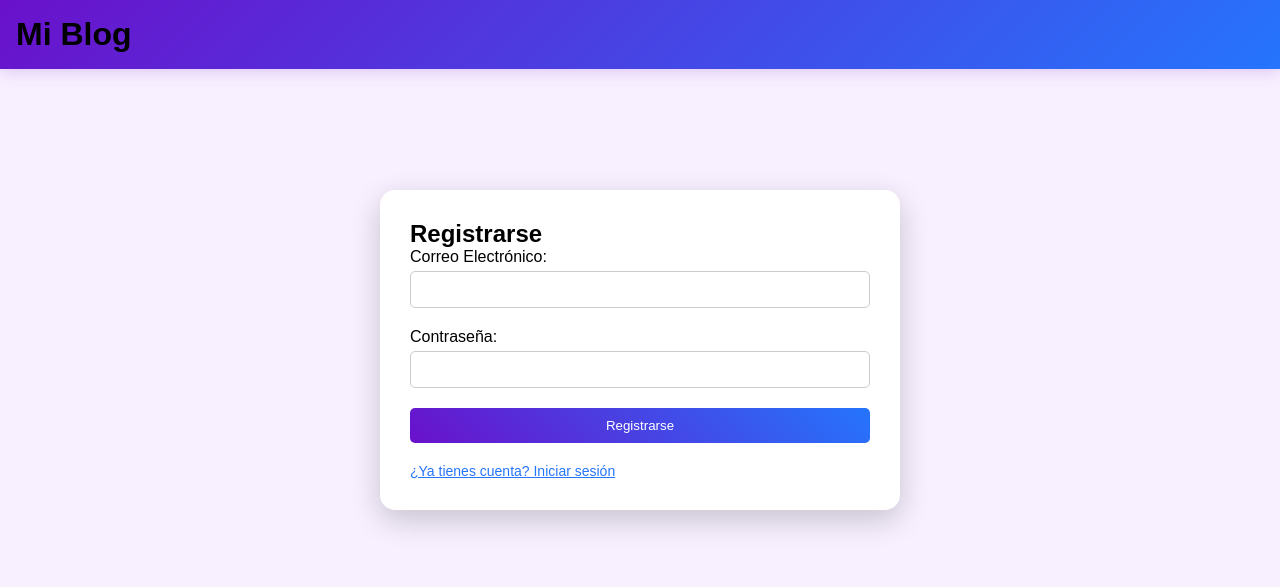
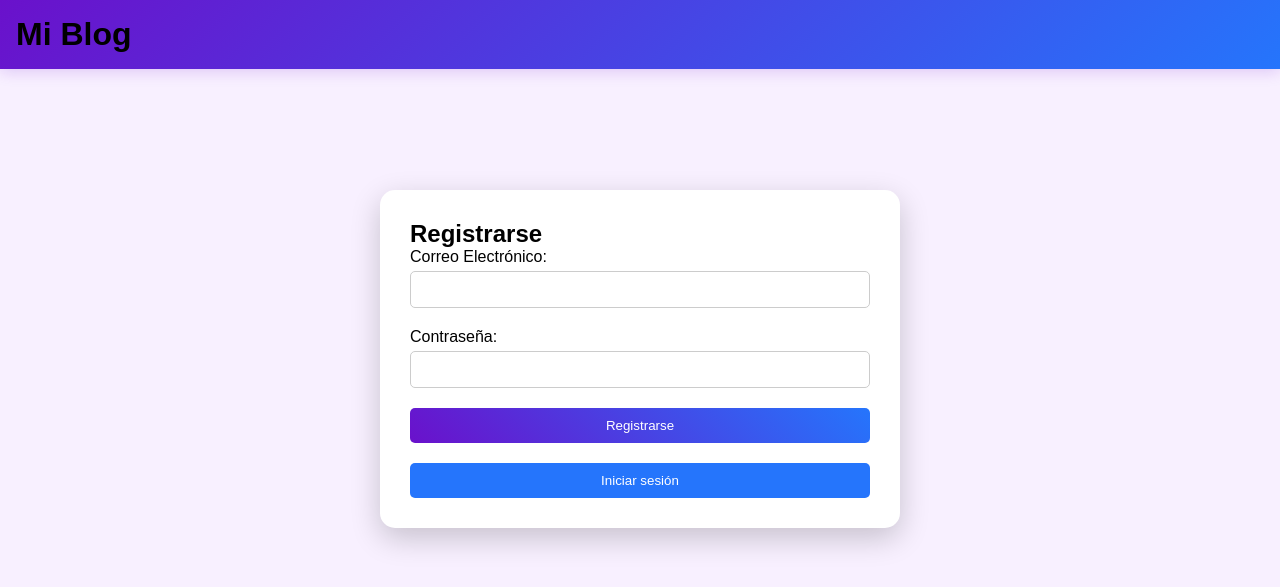
Before and after one commit to AlonsoRecuero/blog.github.io, a Jekyll site: the page built from index.markdown, in a window 1280 px wide. Shown: the top 587 px of the page. Built offline with Jekyll 4.4.1, drawn with Linux system fonts in a browser that asks for light colours; comment, search, counter and statistics services are not loaded.

Commit message:
usuarios firebase

```diff
--- a/_layouts/home.html
+++ b/_layouts/home.html
@@ -38,7 +38,7 @@
             margin-right: auto;
         }
 
-        .form-container {
+        .register-form {
             background: white;
             padding: 30px;
             border-radius: 15px;
@@ -76,14 +76,19 @@
             box-shadow: 0 4px 15px rgba(106, 17, 203, 0.3);
         }
 
-        .toggle-btn {
-            background: none;
+        .login-btn {
+            background: #2575fc;
+            color: white;
             border: none;
-            color: #2575fc;
-            text-decoration: underline;
+            padding: 10px 20px;
+            border-radius: 5px;
             cursor: pointer;
-            font-size: 14px;
+            width: 100%;
             margin-top: 20px;
+        }
+
+        .login-btn:hover {
+            box-shadow: 0 4px 15px rgba(38, 117, 252, 0.3);
         }
     </style>
 </head>
@@ -92,8 +97,8 @@
         <h1>Mi Blog</h1>
     </header>
     <main class="main-content">
-        <div class="form-container" id="auth-form">
-            <h2 id="form-title">Registrarse</h2>
+        <div class="register-form">
+            <h2>Registrarse</h2>
             <form id="register-form">
                 <div class="form-group">
                     <label for="email">Correo Electrónico:</label>
@@ -105,26 +110,9 @@
                 </div>
                 <button type="submit" class="submit-btn">Registrarse</button>
             </form>
-            <button class="toggle-btn" id="toggle-btn">¿Ya tienes cuenta? Iniciar sesión</button>
-        </div>
-
-        <div class="form-container" id="login-form" style="display: none;">
-            <h2>Iniciar sesión</h2>
-            <form id="login-form">
-                <div class="form-group">
-                    <label for="login-email">Correo Electrónico:</label>
-                    <input type="email" id="login-email" required>
-                </div>
-                <div class="form-group">
-                    <label for="login-password">Contraseña:</label>
-                    <input type="password" id="login-password" required>
-                </div>
-                <button type="submit" class="submit-btn">Iniciar sesión</button>
-            </form>
-            <button class="toggle-btn" id="toggle-login-btn">¿No tienes cuenta? Registrarse</button>
+            <button id="login-btn" class="login-btn">Iniciar sesión</button>
         </div>
     </main>
-
     <script type="module">
         import { initializeApp } from "https://www.gstatic.com/firebasejs/11.0.2/firebase-app.js";
         import { getAuth, createUserWithEmailAndPassword, signInWithEmailAndPassword } from "https://www.gstatic.com/firebasejs/11.0.2/firebase-auth.js";
```
Also changed, not shown: other parts of _layouts/home.html (+15 -25 lines).
